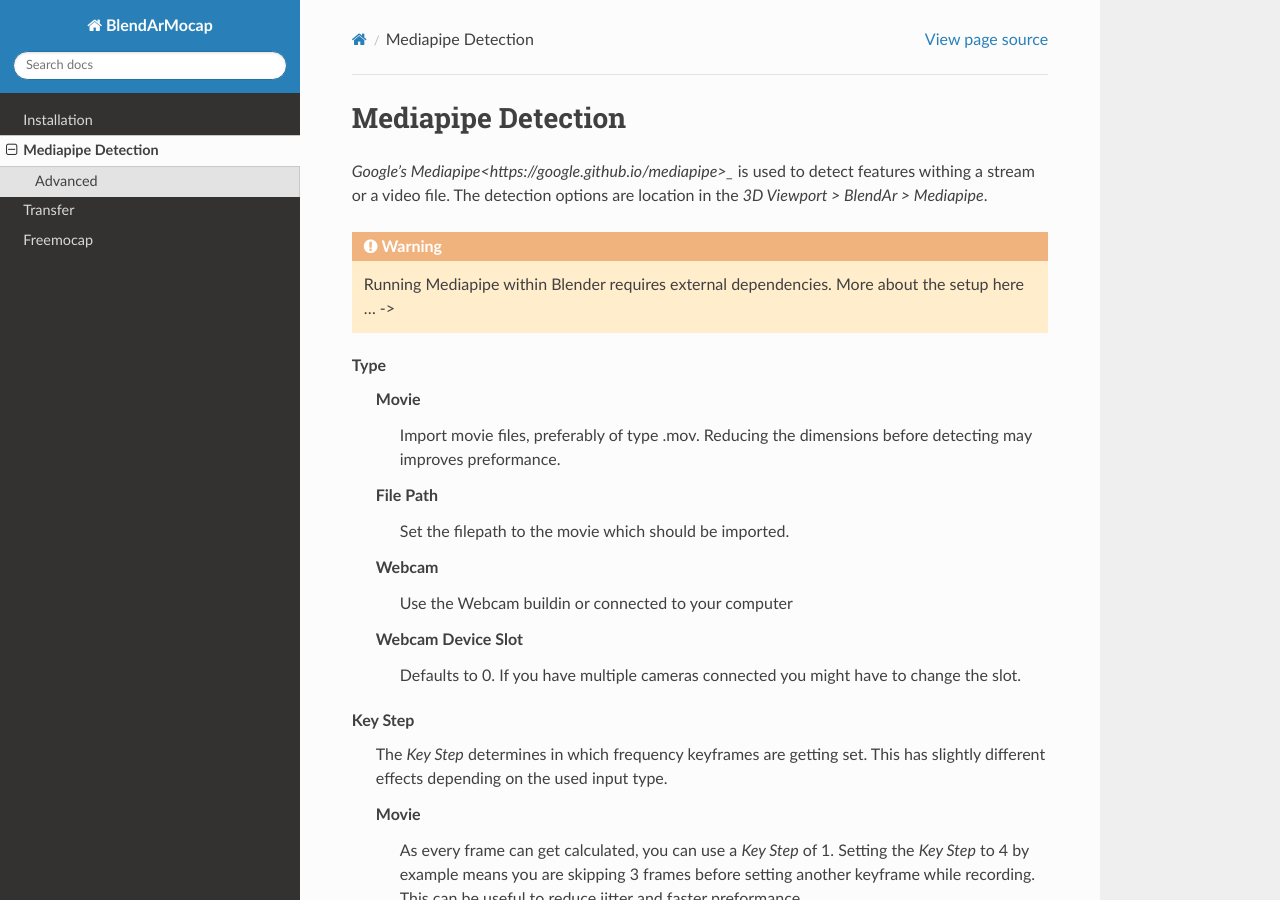
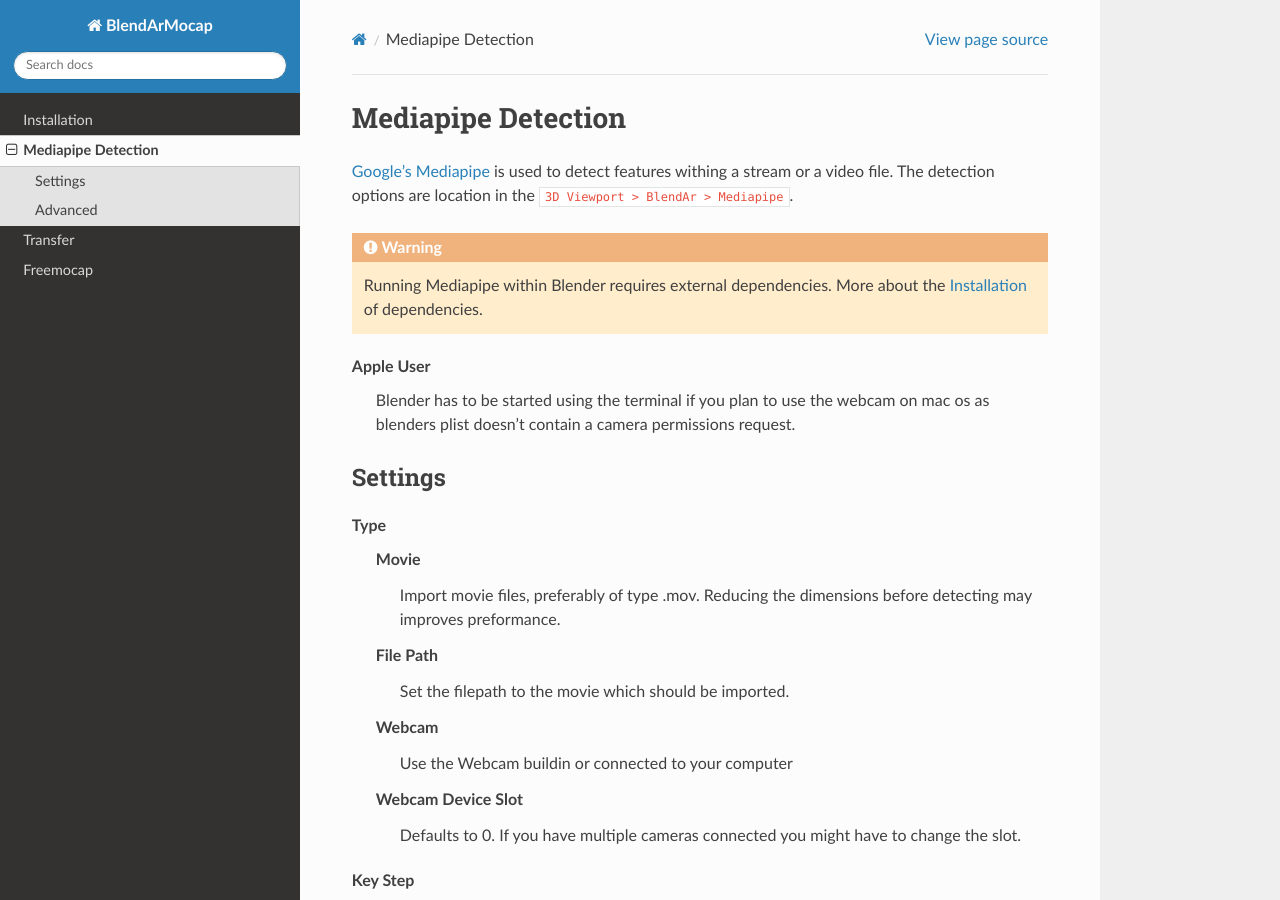
Before and after one commit to cgtinker/BlendArMocap, a Sphinx documentation site: the page built from docs/source/detection.rst, in a window 1280 px wide and 900 px high. Built offline with Sphinx 7.4.7 and the Read the Docs theme 2.0.0, drawn with Linux system fonts in a browser that asks for light colours; some of the changed text lies outside the part shown.

Commit message:
installation docs

```diff
--- a/docs/source/detection.rst
+++ b/docs/source/detection.rst
@@ -1,12 +1,22 @@
 Mediapipe Detection
 ===================
 
-`Google's Mediapipe<https://google.github.io/mediapipe>_` is used to detect features withing a stream or a video file.
-The detection options are location in the `3D Viewport > BlendAr > Mediapipe`.
+`Google's Mediapipe
+<https://google.github.io/mediapipe>`_
+is used to detect features withing a stream or a video file.
+The detection options are location in the ``3D Viewport > BlendAr > Mediapipe``.
 
 .. warning::
    Running Mediapipe within Blender requires external dependencies.
-   More about the setup here ... ->
+   More about the :ref:`installation-label` of dependencies.
+
+Apple User
+    Blender has to be started using the terminal if you
+    plan to use the webcam on mac os as blenders plist
+    doesn't contain a camera permissions request.
+
+Settings
+--------
 
 Type
     Movie
@@ -67,6 +77,3 @@
 Min Detection Confidence
     Minimum confidence value ([0.0, 1.0]) from the detection model
     for the detection to be considered successful. Default to 0.5.
-
-
-For more informations check `Googles Mediapipe<https://google.github.io/mediapipe>_`.
--- a/docs/source/index.rst
+++ b/docs/source/index.rst
@@ -11,7 +11,7 @@
 --------
 
 .. toctree::
-   installation
+   installation/index
    detection
    transfer/index
    freemocap
--- a/docs/source/transfer/create_config.rst
+++ b/docs/source/transfer/create_config.rst
@@ -9,7 +9,7 @@
 Those can be modified to either change current mapping properties or even create completely new configurations!
 Of course, you can just modify an existing config to improve mapping results.
 
-The setup options are location in the `Object constraint properties > BlendArMocap`.
+The setup options are location in the ``Object constraint properties > BlendArMocap``.
 
 .. note::
     - **mapping object** - an object with instructions and constraints
--- a/docs/source/transfer/transfer.rst
+++ b/docs/source/transfer/transfer.rst
@@ -8,7 +8,7 @@
 Transfer Motion
 ---------------
 
-The transfer options are location in the `3D Viewport > BlendAr > Mediapipe`.
+The transfer options are location in the ``3D Viewport > BlendAr > Mediapipe``.
 
 Armature
     Select the target armature (b.e. a generated rigify rig for Rigify_Humanoid_DefaultFace_v0.6.1).
```
Also changed, not shown: docs/source/freemocap.rst (+3 -4 lines), docs/source/installation.rst (deleted, +0 -13 lines), docs/source/installation/index.rst (added, +7 -0 lines), docs/source/installation/installation.rst (added, +59 -0 lines), docs/source/installation/manual_dependency_installation.rst (added, +73 -0 lines), docs/source/usage.rst (deleted, +0 -45 lines), docs/source/code/__init__.py (added), docs/source/code/index.rst (added), 1 other file.
